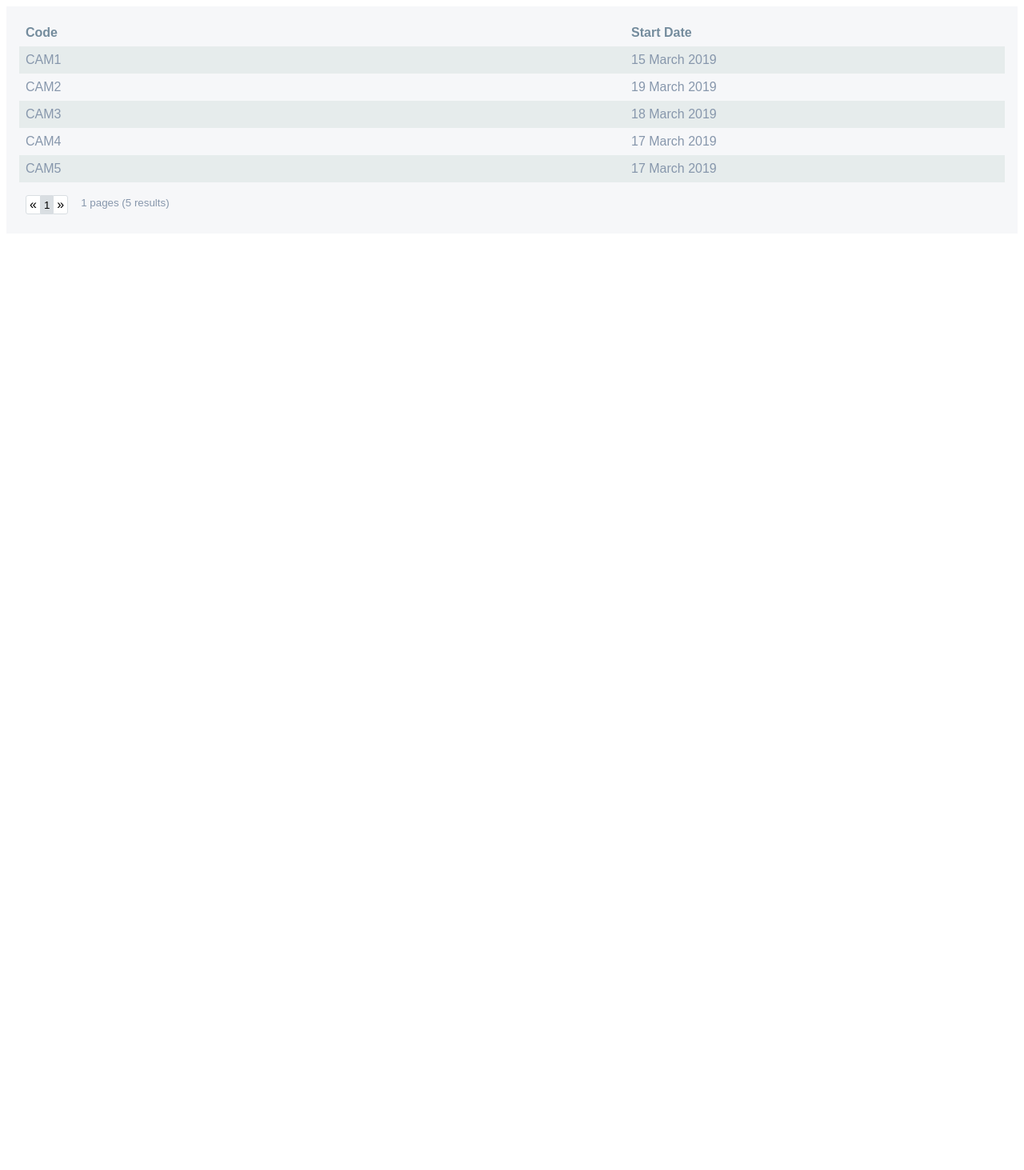
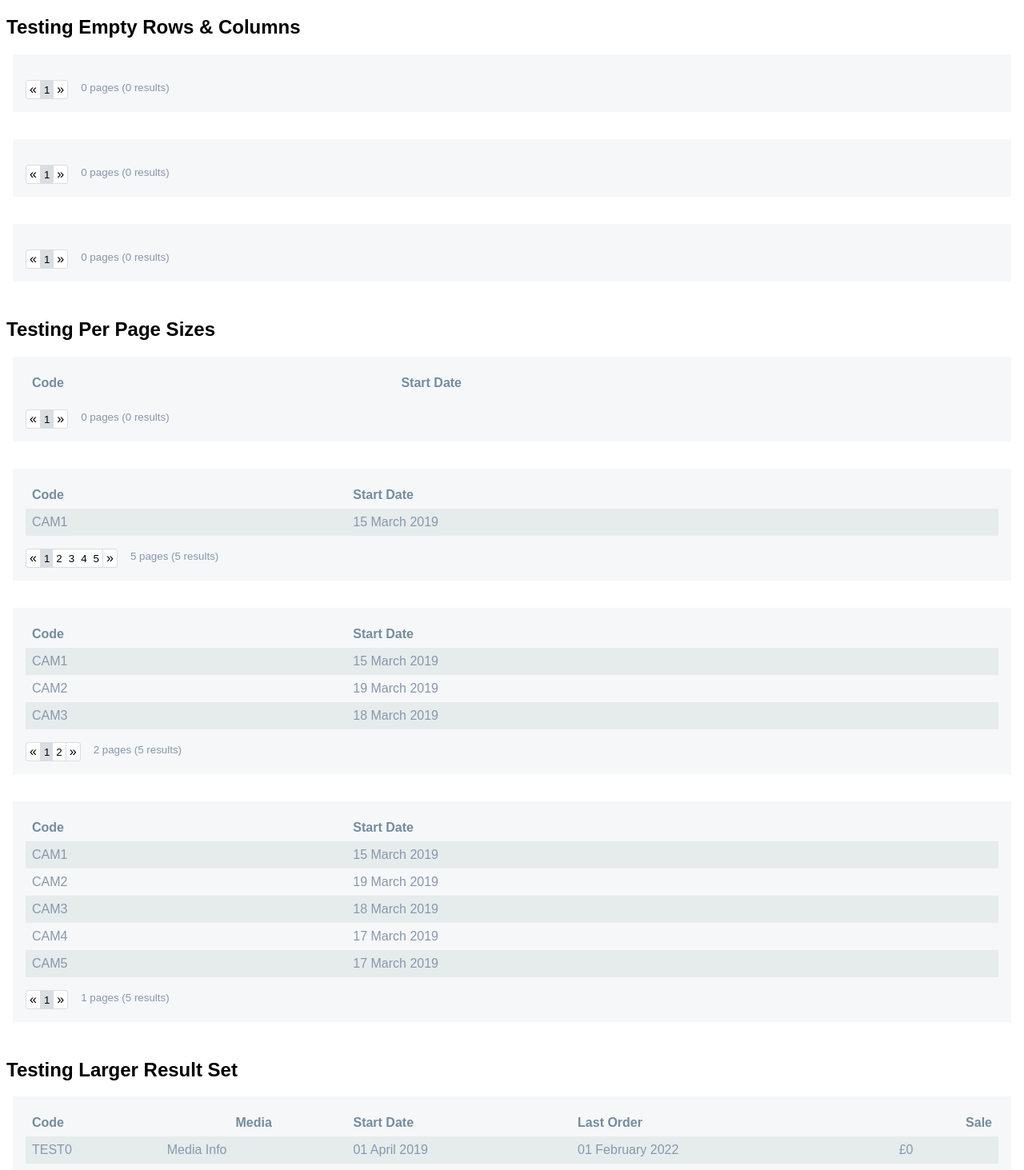
Before and after one commit to mgharlan/my-vue-data-table, a Vue app: page / in a window 1280 px wide. Shown: the top 1463 px of the page at 80% size. Before the commit the page ends 800 px from the top, so only its background shows below. Built offline with nearby package versions, Linux system fonts and the light colour scheme.

Commit message:
fixed styles

```diff
--- a/src/App.vue
+++ b/src/App.vue
@@ -1,5 +1,22 @@
 <template>
-  <v-data-table :columns="columns" :rows="campaigns" :per-page="7" />
+  <h2>Testing Empty Rows & Columns</h2>
+  <v-data-table :columns="[]" :rows="[]" :per-page="10" />
+  <br>
+  <v-data-table :columns="[]" :rows="[]" :per-page="1" />
+  <br>
+  <v-data-table :columns="[]" :rows="[]" :per-page="0" />
+  <br>
+  <h2>Testing Per Page Sizes</h2>
+  <v-data-table :columns="columns" :rows="[]" :per-page="4" />
+  <br>
+  <v-data-table :columns="columns" :rows="campaigns" :per-page="1" />
+  <br>
+  <v-data-table :columns="columns" :rows="campaigns" :per-page="3" />
+  <br>
+  <v-data-table :columns="columns" :rows="campaigns" :per-page="10" />
+  <br>
+  <h2>Testing Larger Result Set</h2>
+  <v-data-table :columns="biggerColumns" :rows="biggerData" :per-page="10" />
 </template>
 
 <script>
@@ -48,8 +65,68 @@
             code: "CAM5",
             startDate: new Date(2019, 2, 17),
           },
-        ]
+        ],
+        biggerColumns: [
+         {
+            dataKey: "code",
+            name: "Code",
+            align: "left",
+          },
+          {
+            dataKey: "media",
+            name: "Media",
+            align: "center",
+          },
+          {
+            dataKey: "startDate",
+            name: "Start Date",
+            align: "left",
+            formatValue(value) {
+              return format(value, "dd MMMM yyyy")
+            }
+          },
+          {
+            dataKey: "lastOrder",
+            name: "Last Order",
+            align: "left",
+            formatValue(value) {
+              return format(value, "dd MMMM yyyy")
+            }
+          },
+          {
+            dataKey: "sale",
+            name: "Sale",
+            align: "right",
+            formatValue(value) {
+              return "£" + value;
+            }
+          },
+        ],
+        biggerData: this.getBiggerData(),
+      }
+    },
+    methods: {
+      getBiggerData(){
+        let biggerData = [];
+        for(let i = 0; i < 100; i++){
+          biggerData.push(
+            {
+              code: "TEST" + i,
+              media: "Media Info",
+              startDate: new Date(2019 - i, 3, i%31 + 1),
+              lastOrder: new Date(2022, i%12 + 1, i%31 + 1),
+              sale: 100 * i,
+            }
+          );
+        }
+        return biggerData;
       }
     }
   }
 </script>
+
+<style scoped>
+  h2{
+    font-family:Arial, Helvetica, sans-serif;
+  }
+</style>
--- a/src/components/VDataTable.vue
+++ b/src/components/VDataTable.vue
@@ -1,4 +1,5 @@
 <template>
+  <div class="table">
     <table>
       <thead>
         <tr>
@@ -6,27 +7,26 @@
         </tr>
       </thead>
       <tbody>
-      <tr v-for="index in perPage" :key="getTrueIndex(index)" :class="(getTrueIndex(index)%2 == 0) ? 'striped' : ''">
-        <td v-for="(value, key) in rows[getTrueIndex(index)]" :key="key + '-' + getTrueIndex(index)">{{ formatValue(key, value) }}</td>
+        <tr v-for="index in getNumOnPage()" :key="getTrueIndex(index)" :class="(getTrueIndex(index)%2 == 0) ? 'striped' : ''">
+          <td v-for="column in columns" :key="getTrueIndex(index) + '-' + column.dataKey">{{ formatValue(column, index) }}</td>
         </tr>
       </tbody>
-    <tfoot>
-      <tr>
-        <td :colspan="columns.length">
-          <div class="page-back" v-on:click="pageBack()">&laquo;</div>
-          <div :class="`page-num ${(pageIndex-1 == page) ? 'active' : ''}`" v-for="pageIndex in pages" :key="pageIndex" v-on:click="pageNum(pageIndex)"><small>{{pageIndex}}</small></div>
-          <div class="page-forward" v-on:click="pageForward()">&raquo;</div>
+    </table>
+    <div class="flex-row footer">
+      <div class="flex-row">
+        <div :class="['page-back', ((this.page > 0) ? '' : 'disabled')]" v-on:click="pageBack()">&laquo;</div>
+        <div v-if="pages === 0" class="page-num active"><small>1</small></div>
+        <div v-else v-for="pageIndex in pages" :key="pageIndex" :class="`page-num ${(pageIndex-1 == page) ? 'active' : ''}`" v-on:click="pageNum(pageIndex)"><small>{{pageIndex}}</small></div>
+        <div :class="['page-forward', ((this.page < this.pages-1) ? '' : 'disabled')]" v-on:click="pageForward()">&raquo;</div>
+      </div>
       <div class="page-info">
         <small>{{pages}} pages ({{rows.length}} results)</small>
       </div>
-        </td>
-      </tr>
-    </tfoot>
-  </table>
+    </div>
+  </div>
 </template>
 
 <script>
-
 export default {
   props: {
     columns: Array,
@@ -43,13 +43,13 @@ export default {
   },
   computed: {
     pages(){
-      return Math.ceil(this.rows.length/this.perPage);
+      return (this.perPage === 0) ? 0 : Math.ceil(this.rows.length/this.perPage);
     }
   },
   methods: {
-    formatValue (key, value) {
-      let column = this.columns.find(column => column.dataKey === key)
-      return (column.formatValue !== undefined) ? column.formatValue(value) : value;
+    formatValue (column, index) {
+      let trueIndex = this.getTrueIndex(index);
+      return (column.formatValue !== undefined) ? column.formatValue(this.rows[trueIndex][column.dataKey]) : this.rows[trueIndex][column.dataKey];
     },
     getTrueIndex(index){
       return this.page * this.perPage + index - 1;
@@ -63,10 +63,18 @@ export default {
       if(this.page > 0){
         this.page--;
       }
-
     },
     pageNum(page){
       this.page = page - 1;
+    },
+    getNumOnPage(){
+      let numRowsLeft = this.rows.length - this.perPage * (this.page);
+      if(numRowsLeft < this.perPage){
+        return numRowsLeft;
+      }
+      else{
+        return this.perPage;
+      }
     }
   }
 }
@@ -74,11 +82,15 @@ export default {
 
 
 <style scoped>
+  .table{
+    font-family:Arial, Helvetica, sans-serif;
+    background: #f6f7f9;
+    margin: 8px;
+  }
+
   table{
     width: 100%;
-    font-family:Arial, Helvetica, sans-serif;
     padding: 16px;
-    background: #f6f7f9;
     border-spacing: 0px;
   }
 
@@ -94,8 +106,14 @@ export default {
     border: none;
   }
 
-  tfoot tr td{
-    padding-top: 16px;
+  .footer{
+    padding-left: 16px;
+    padding-right: 16px;
+    padding-bottom: 16px;
+    color: #8797ac;
+  }
+
+  .flex-row{
     display: flex;
     flex-direction: row;
   }
@@ -146,6 +164,10 @@ export default {
     margin-left: 16px;
   }
 
+  .disabled{
+    cursor: default;
+  }
+
   .striped{
     background: #e6ecec;
   }
```
Lines whose indentation alone changed are shown as unchanged.
